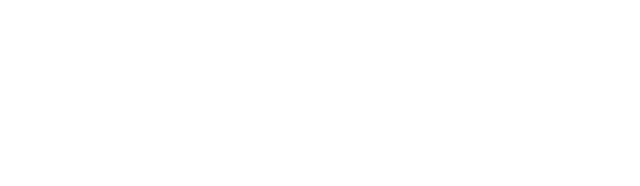
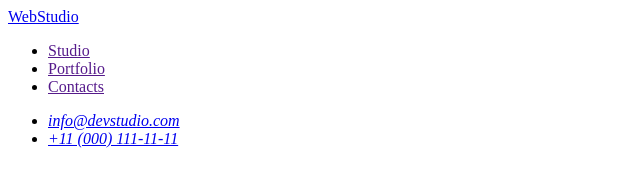
Before and after one commit to Andrii2308/goit-markup-hw-01, a plain HTML site: page index.html in a window 1280 px wide. Shown: the whole page, without its empty margins (0-640 px from the left). Drawn offline with Linux system fonts and the light colour scheme.

Commit message:
add markup header

```diff
--- a/index.html
+++ b/index.html
@@ -1,23 +1,29 @@
 <!DOCTYPE html>
-<html lang=""en>
-
+<html lang="en">
 <head>
-  <meta charset=""UTF-8>
-  <meta name="viewport" content=""width=device-width, initial-scale="1.0">
-  <title>Document</title>
-</head>
+ <meta charset="UTF-8">
+ <meta name="viewport" content="width=device-width, initial-scale=1.0">
+ <title>WebStudio</title>
+ </head>
 
 <body>
-  <mein>
-    <header>
+ <header>
+  <nav>
+   <a href="./index.html">WebStudio</a>
+    <ul>
+     <li><a href="">Studio</a></li>
+     <li><a href="">Portfolio</a></li>
+     <li><a href="">Contacts</a></li>
+   </ul>
+  </nav>
 
-
-    </header>
-    <footer>
-    </footer>
-
-  </mein>
+  <address>
+    <ul>
+      <li><a href="mail.to:info@devstudio.com">info@devstudio.com</a></li>
+      <li><a href="tel:+110001111111">+11 (000) 111-11-11</a></li>
+    </ul>
+  </address>
+</header>
 
 </body>
-
 </html>
```
